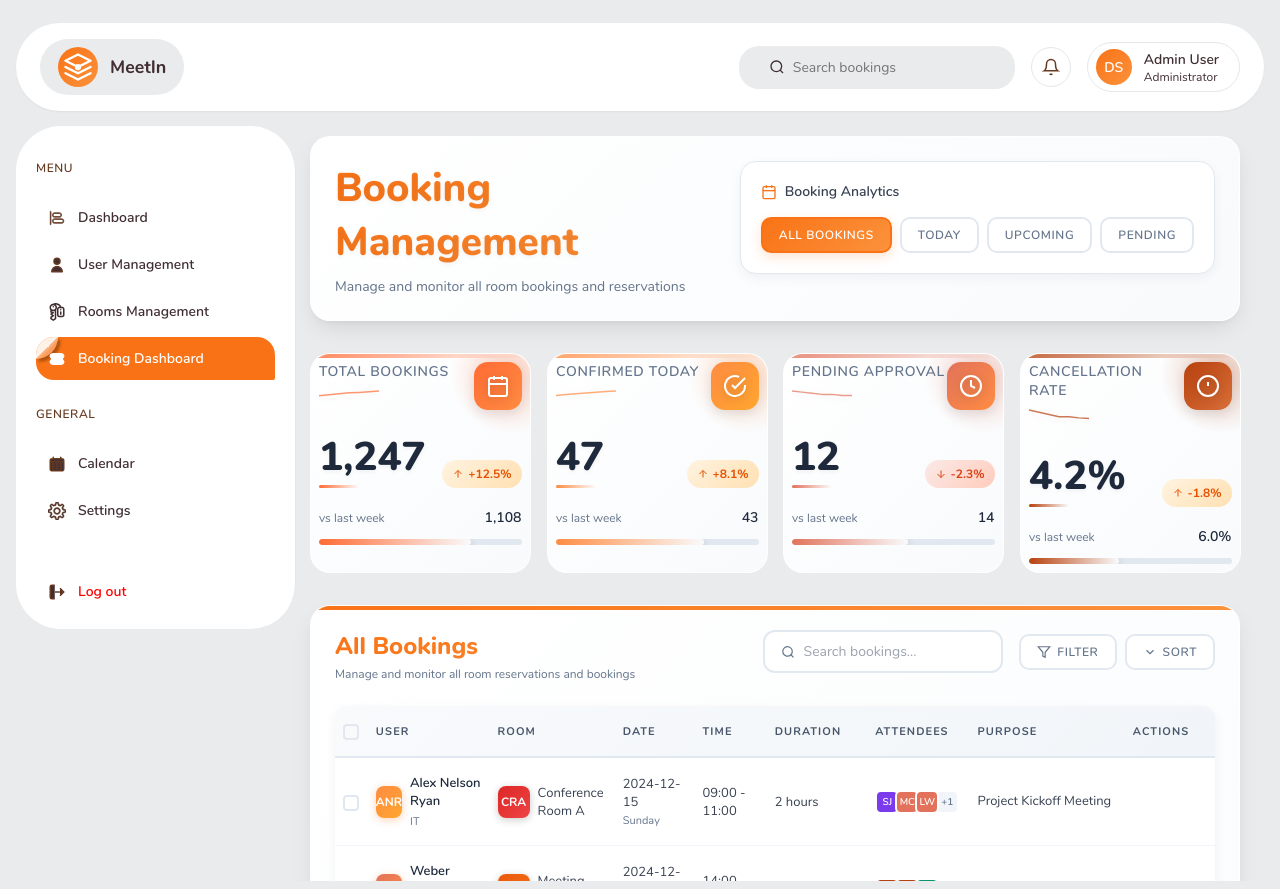
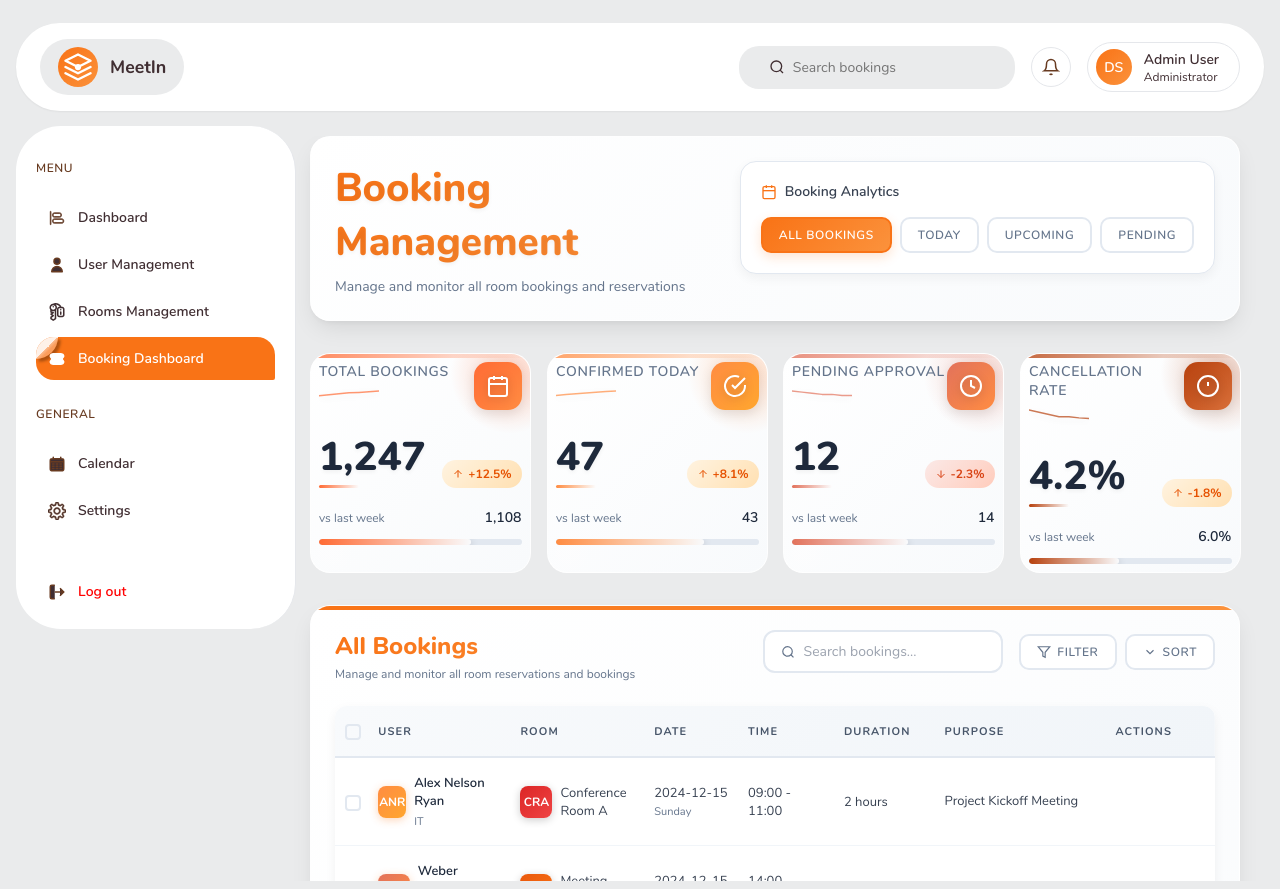
Before and after one commit to MeetIn-Room/MeetIn-frontend, an Angular app: page /admin/bookings in a window 1280 px wide. Built offline with nearby package versions, Linux system fonts and the light colour scheme.

Commit message:
updates of the pages present

```diff
--- a/src/app/features/admin/room-booking/room-booking.html
+++ b/src/app/features/admin/room-booking/room-booking.html
@@ -195,11 +195,6 @@
                                         </svg>
                                     </div>
                                 </th>
-                                <th class="attendees-column">
-                                    <div class="column-header">
-                                        <span>Attendees</span>
-                                    </div>
-                                </th>
                                 <th class="purpose-column">
                                     <div class="column-header">
                                         <span>Purpose</span>
@@ -252,18 +247,6 @@
                                 <td class="duration-cell">
                                     <div class="duration-wrapper">
                                         <span class="duration-text">{{ booking.duration }}</span>
-                                    </div>
-                                </td>
-                                <td class="attendees-cell">
-                                    <div class="attendees-wrapper">
-                                        <div class="attendees-avatars">
-                                            <div *ngFor="let attendee of booking.attendees.slice(0, 3)" class="attendee-avatar" [style.background]="getAttendeeColor(attendee)">
-                                                {{ getAttendeeInitials(attendee) }}
-                                            </div>
-                                            <div *ngIf="booking.attendees.length > 3" class="attendee-more">
-                                                +{{ booking.attendees.length - 3 }}
-                                            </div>
-                                        </div>
                                     </div>
                                 </td>
                                 <td class="purpose-cell">
@@ -396,14 +379,6 @@
                             <span class="detail-label">Description:</span>
                             <span class="detail-value">{{ selectedBooking.description || 'No description provided' }}</span>
                         </div>
-                        <div class="detail-item">
-                            <span class="detail-label">Attendees:</span>
-                            <div class="attendees-list">
-                                <span *ngFor="let attendee of selectedBooking.attendees" class="attendee-tag">
-                                    {{ attendee }}
-                                </span>
-                            </div>
-                        </div>
                     </div>
 
                     <div class="details-section full-width">
--- a/src/app/features/admin/settings/settings.ts
+++ b/src/app/features/admin/settings/settings.ts
@@ -1,4 +1,4 @@
- import { Component, OnInit, HostListener } from '@angular/core';
+import { Component, OnInit, HostListener } from '@angular/core';
 import { CommonModule } from '@angular/common';
 import { RouterModule } from '@angular/router';
 
--- a/src/app/features/admin/user-management/user-management.ts
+++ b/src/app/features/admin/user-management/user-management.ts
@@ -83,7 +83,6 @@ export class UserManagementComponent implements OnInit {
 
   roleOptions: RoleOption[] = [
     { value: 'User', name: 'Standard User', description: 'Can book rooms and manage own bookings' },
-    { value: 'Manager', name: 'Manager', description: 'Can manage team bookings and view reports' },
     { value: 'Admin', name: 'Administrator', description: 'Full system access and user management' }
   ];
 
```
